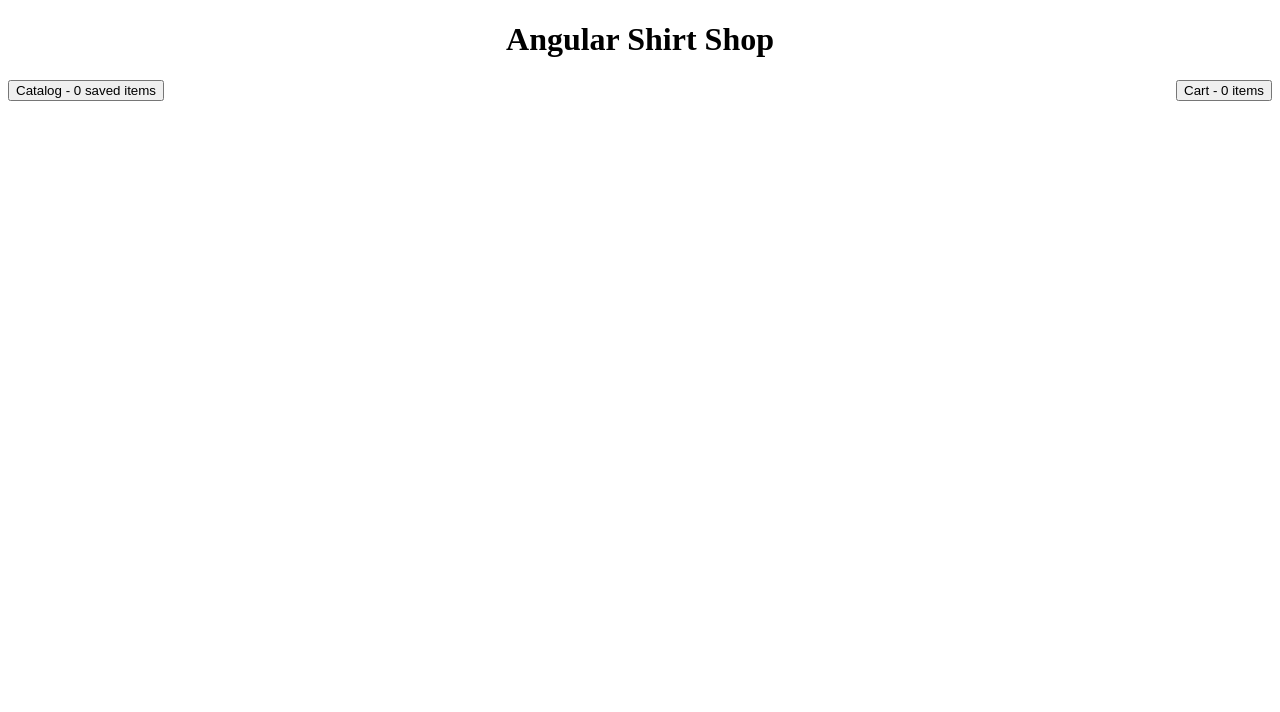
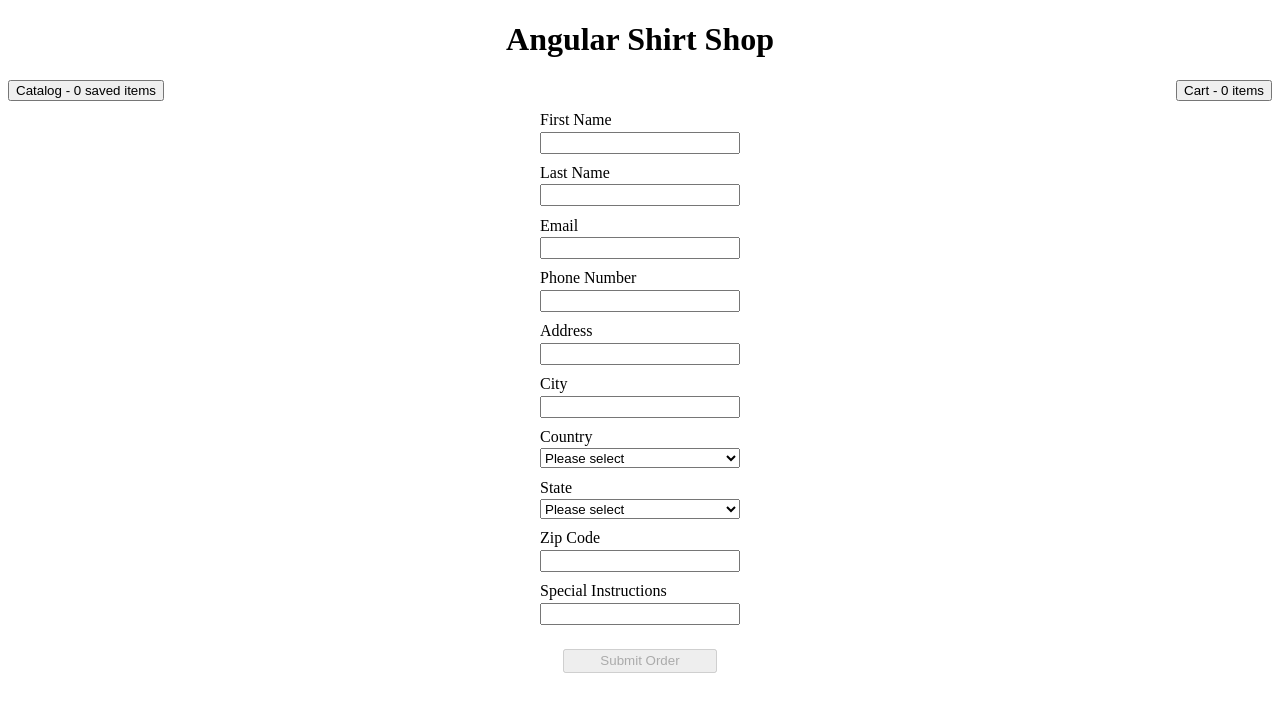
Before and after one commit to sagarp2901/shirt-shop-angular, an Angular app: page /shipping in a window 1280 px wide. Before the commit this address led to /. Shown: the top 712 px of the page. Built offline with nearby package versions, Linux system fonts and the light colour scheme.

Commit message:
Basic Shipping form with angular reactive forms.

```diff
--- a/src/app/components/cart/cart.component.html
+++ b/src/app/components/cart/cart.component.html
@@ -20,4 +20,5 @@
       <div>{{item.subtotal}}</div>
     </div>
   </div>
+  <button routerLink="/shipping">Next</button>
 </div>
--- /dev/null
+++ b/src/app/components/confirmation/confirmation.component.html
@@ -0,0 +1,3 @@
+<p>
+  confirmation works!
+</p>
--- /dev/null
+++ b/src/app/components/confirmation/confirmation.component.ts
@@ -0,0 +1,15 @@
+import { Component, OnInit } from '@angular/core';
+
+@Component({
+  selector: 'app-confirmation',
+  templateUrl: './confirmation.component.html',
+  styleUrls: ['./confirmation.component.css']
+})
+export class ConfirmationComponent implements OnInit {
+
+  constructor() { }
+
+  ngOnInit() {
+  }
+
+}
--- /dev/null
+++ b/src/app/components/shipping/shipping.component.css
@@ -0,0 +1,48 @@
+.container {
+    display: grid;
+    justify-content: center;
+}
+
+.label {
+    margin-bottom: 0.2vw;
+    margin-top: 0.8vw;
+}
+
+input {
+    width: 15vw;
+    height: 2vh;
+}
+
+select {
+    width: 100%;
+    height: 2.5vh;
+}
+.alert {
+    width: 11vw;
+    margin-top: 0.8vw;
+    color: red;
+    padding: 1px;
+    font-size: 0.62vw;
+    animation: 1s alertAnim forwards;
+  }
+
+  @keyframes alertAnim {
+    from {
+      opacity: 0;
+      transform: translateY(-20px);
+    }
+    to {
+      opacity: 1;
+      transform: translateY(-10px);
+    }
+  }
+
+  .submit-btn {
+    display: flex;
+    justify-content: center;
+    margin-top: 3vh;
+  }
+  button {
+      width:12vw;
+      height: 3vh;
+  }
--- /dev/null
+++ b/src/app/components/shipping/shipping.component.html
@@ -0,0 +1,42 @@
+<div class="container">
+  <form [formGroup]="shippingForm" (ngSubmit)="submitOrder()">
+    <div class="label">First Name</div>
+    <input type="text" formControlName="firstName" />
+    <div class="alert" *ngIf="!shippingForm.controls['firstName'].valid && shippingForm.controls['firstName'].touched">First Name Required</div>
+    <div class="label">Last Name</div>
+    <input type="text" formControlName="lastName" />
+    <div class="alert" *ngIf="!shippingForm.controls['lastName'].valid && shippingForm.controls['lastName'].touched">Last Name Required</div>
+    <div class="label">Email</div>
+    <input type="text" formControlName="email" />
+    <div class="alert" *ngIf="!shippingForm.controls['email'].valid && shippingForm.controls['email'].touched">Email Required</div>
+    <div class="label">Phone Number</div>
+    <input type="text" formControlName="phone" />
+    <div class="alert" *ngIf="!shippingForm.controls['phone'].valid && shippingForm.controls['phone'].touched">Phone Required</div>
+    <div class="label">Address</div>
+    <input type="text" formControlName="address" />
+    <div class="alert" *ngIf="!shippingForm.controls['address'].valid && shippingForm.controls['address'].touched">Address Required</div>
+    <div class="label">City</div>
+    <input type="text" formControlName="city" />
+    <div class="alert" *ngIf="!shippingForm.controls['city'].valid && shippingForm.controls['city'].touched">City Required</div>
+    <div class="label">Country</div>
+    <select formControlName="country">
+      <option value="" selected> Please select</option>
+      <option *ngFor="let country of countries" [value]="country">{{ country }}</option>
+    </select>
+    <div class="alert" *ngIf="!shippingForm.controls['country'].valid && shippingForm.controls['country'].touched">Country Required</div>
+    <div class="label">State</div>
+    <select formControlName="state">
+      <option value="" selected> Please select</option>
+      <option *ngFor="let state of states[shippingForm.value.country]" [value]="state">{{ state }}</option>
+    </select>
+    <div class="alert" *ngIf="!shippingForm.controls['state'].valid && shippingForm.controls['state'].touched">State Required</div>
+    <div class="label">Zip Code</div>
+    <input type="text" formControlName="zip" />
+    <div class="alert" *ngIf="!shippingForm.controls['zip'].valid && shippingForm.controls['zip'].touched">Zip Required</div>
+    <div class="label">Special Instructions</div>
+    <input type="text" formControlName="instructions" />
+    <div class="submit-btn">
+      <button type="submit" [disabled]="!shippingForm.valid">Submit Order</button>
+    </div>
+  </form>
+</div>
--- /dev/null
+++ b/src/app/components/shipping/shipping.component.ts
@@ -0,0 +1,38 @@
+import { Component, OnInit } from '@angular/core';
+import { FormBuilder, FormGroup, Validators } from "@angular/forms";
+import { COUNTRIES, REGIONS } from "../../models/countries-regions.model";
+import { Router } from "@angular/router";
+@Component({
+  selector: 'app-shipping',
+  templateUrl: './shipping.component.html',
+  styleUrls: ['./shipping.component.css']
+})
+export class ShippingComponent implements OnInit {
+  private states = REGIONS;
+  private countries = COUNTRIES;
+
+  shippingForm: FormGroup;
+
+  constructor(private router: Router, private formBuilder: FormBuilder) {
+    this.shippingForm = formBuilder.group({
+      firstName: [null, Validators.required],
+      lastName: [null, Validators.required],
+      email: [null, Validators.required],
+      phone: [null, Validators.required],
+      address: [null, Validators.required],
+      city: [null, Validators.required],
+      country: ["", Validators.required],
+      state: ["", Validators.required],
+      zip: [null, Validators.required],
+      instructions: [null],
+    });
+  }
+
+  ngOnInit() {
+  }
+
+  submitOrder() {
+    this.router.navigateByUrl("/confirmation");
+  }
+
+}
--- /dev/null
+++ b/src/app/models/countries-regions.model.ts
@@ -0,0 +1,78 @@
+export const COUNTRIES = ["Canada", "USA"];
+
+export const REGIONS = {
+    Canada: [
+        "Alberta",
+        "British Columbia",
+        "Manitoba",
+        "New Brunswick",
+        "Newfoundland and Labrador",
+        "Nova Scotia",
+        "Nunavut",
+        "Northwest Territories",
+        "Ontario",
+        "Prince Edward Island",
+        "Quebec",
+        "Saskatchewan",
+        "Yukon"
+    ],
+    USA: [
+        "Alabama",
+        "Alaska",
+        "Arizona",
+        "Arkansas",
+        "California",
+        "Colorado",
+        "Connecticut",
+        "District of Columbia",
+        "Delaware",
+        "Florida",
+        "Georgia",
+        "Hawaii",
+        "Idaho",
+        "Illinois",
+        "Indiana",
+        "Iowa",
+        "Kansas",
+        "Kentucky",
+        "Louisiana",
+        "Maine",
+        "Maryland",
+        "Massachusetts",
+        "Michigan",
+        "Minnesota",
+        "Mississippi",
+        "Missouri",
+        "Montana",
+        "Nebraska",
+        "Nevada",
+        "New Hampshire",
+        "New Jersey",
+        "New Mexico",
+        "New York",
+        "North Carolina",
+        "North Dakota",
+        "Ohio",
+        "Oklahoma",
+        "Oregon",
+        "Pennsylvania",
+        "Rhode Island",
+        "South Carolina",
+        "South Dakota",
+        "Tennessee",
+        "Texas",
+        "Utah",
+        "Vermont",
+        "Virginia",
+        "Washington",
+        "West Virginia",
+        "Wisconsin",
+        "Wyoming",
+        "American Samoa",
+        "Guam",
+        "Northern Mariana Islands",
+        "Puerto Rico",
+        "United States Minor Outlying Islands",
+        "Virgin Islands"
+    ]
+};
--- a/src/styles.css
+++ b/src/styles.css
@@ -1 +1,4 @@
 /* You can add global styles to this file, and also import other style files */
+input.ng-invalid.ng-touched {
+    border: 1px solid red;
+  }
```
Also changed, not shown: src/app/app.module.ts (+12 -3 lines), src/app/components/confirmation/confirmation.component.css (added), 2 other files (tests, documents, lock files or other folders).
